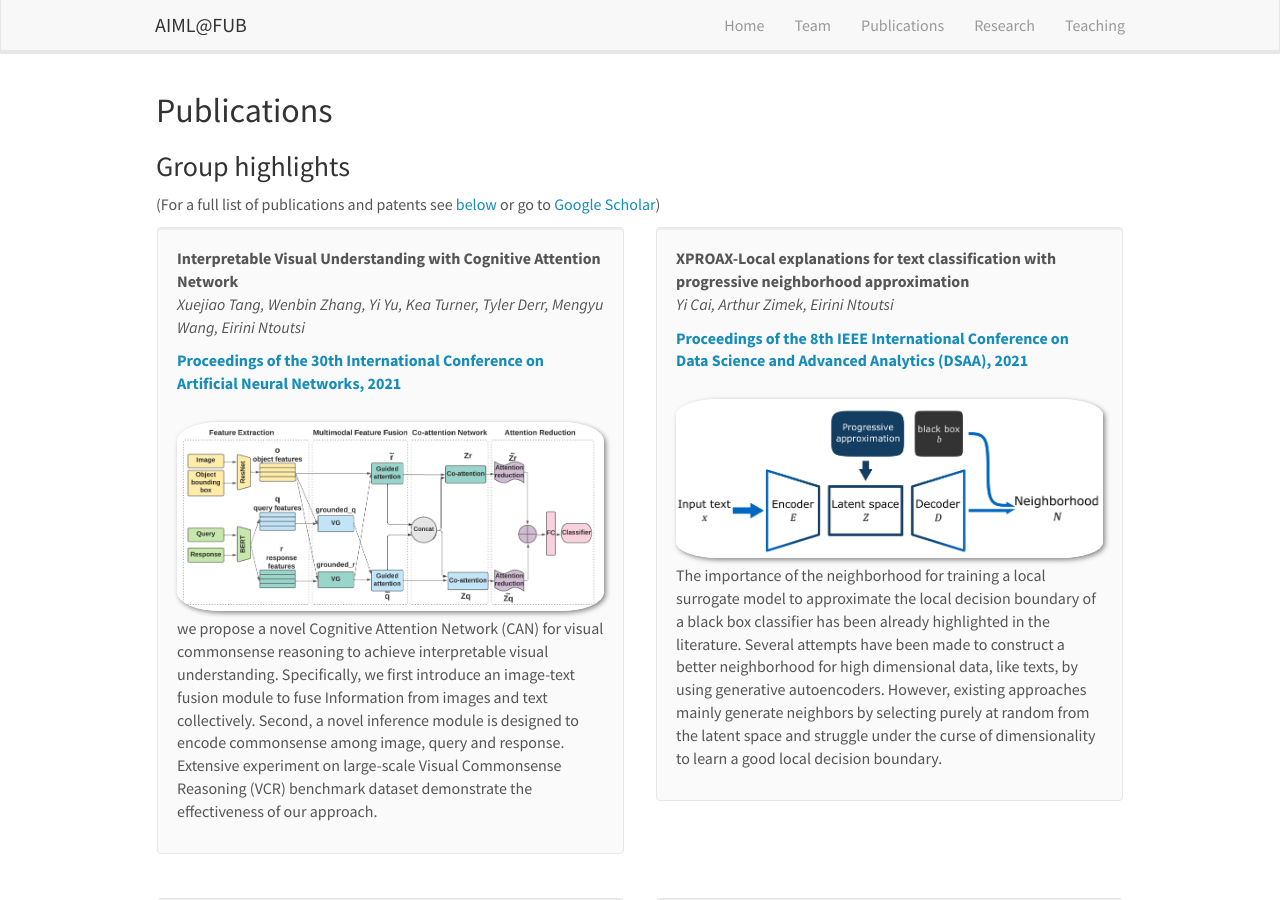
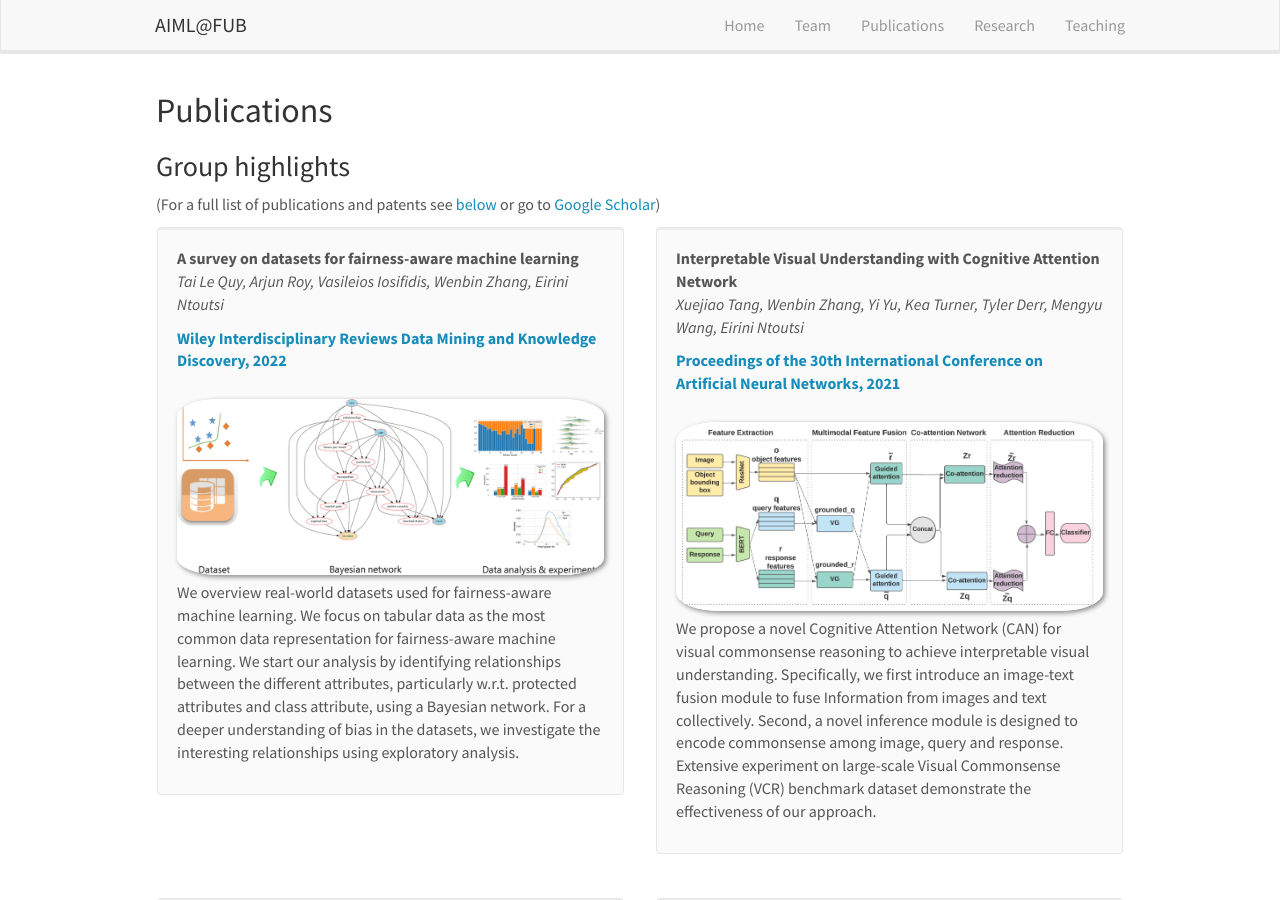
Before and after one commit to AIML-research/AIML-research.github.io, a Jekyll site: the page built from _pages/publications.md, in a window 1280 px wide and 900 px high. Built offline with Jekyll 4.4.1, drawn with Linux system fonts in a browser that asks for light colours; nearby versions of some CDN libraries; some of the changed text lies outside the part shown.

Commit message:
Update publist.yml

```diff
--- a/_data/publist.yml
+++ b/_data/publist.yml
@@ -7,10 +7,20 @@
 #    display: Science 374, 608 (2021)
 #  highlight: 1  or 0
 #  news2: See [Physics World](https://physicsworld.com/a/cooper-pairs-spotted-above-critical-temperature-for-superconductivity/),[SRON news](https://www.sron.nl/news/5169-elektronparen-blijven-stabiel-boven-kritische-temperatuur-supergeleiding), [TU Delft news](https://www.tudelft.nl/en/2021/eemcs/inexplicably-stable-electron-pairs-without-superconductivity), [Leiden news](https://www.universiteitleiden.nl/en/news/2021/10/new-quantum-liquid-discovered)
+- title: "A survey on datasets for fairness-aware machine learning"
+  image: fairdata-survey.png
+  description: We overview real-world datasets used for fairness-aware machine learning. We focus on tabular data as the most common data representation for fairness-aware machine learning. We start our analysis by identifying relationships between the different attributes, particularly w.r.t. protected attributes and class attribute, using a Bayesian network. For a deeper understanding of bias in the datasets, we investigate the interesting relationships using exploratory analysis.
+  authors: Tai Le Quy, Arjun Roy, Vasileios Iosifidis, Wenbin Zhang, Eirini Ntoutsi
+  link:
+    url: https://doi.org/10.1002/widm.1452
+    display:  Wiley Interdisciplinary Reviews Data Mining and Knowledge Discovery, 2022
+  highlight: 1
+  news2:
+  year: 2022
 
 - title: "Interpretable Visual Understanding with Cognitive Attention Network"
   image: Xuejiao2021.png
-  description: we propose a novel Cognitive Attention Network (CAN) for visual commonsense reasoning to achieve interpretable visual understanding. Specifically, we first introduce an image-text fusion module to fuse Information from images and text collectively. Second, a novel inference module is designed to encode commonsense among image, query and response. Extensive experiment on large-scale Visual Commonsense Reasoning (VCR) benchmark dataset demonstrate the effectiveness of our approach.
+  description: We propose a novel Cognitive Attention Network (CAN) for visual commonsense reasoning to achieve interpretable visual understanding. Specifically, we first introduce an image-text fusion module to fuse Information from images and text collectively. Second, a novel inference module is designed to encode commonsense among image, query and response. Extensive experiment on large-scale Visual Commonsense Reasoning (VCR) benchmark dataset demonstrate the effectiveness of our approach.
   authors: Xuejiao Tang, Wenbin Zhang, Yi Yu, Kea Turner, Tyler Derr, Mengyu Wang, Eirini Ntoutsi
   link:
     url: https://www.springerprofessional.de/en/interpretable-visual-understanding-with-cognitive-attention-netw/19654306
```
